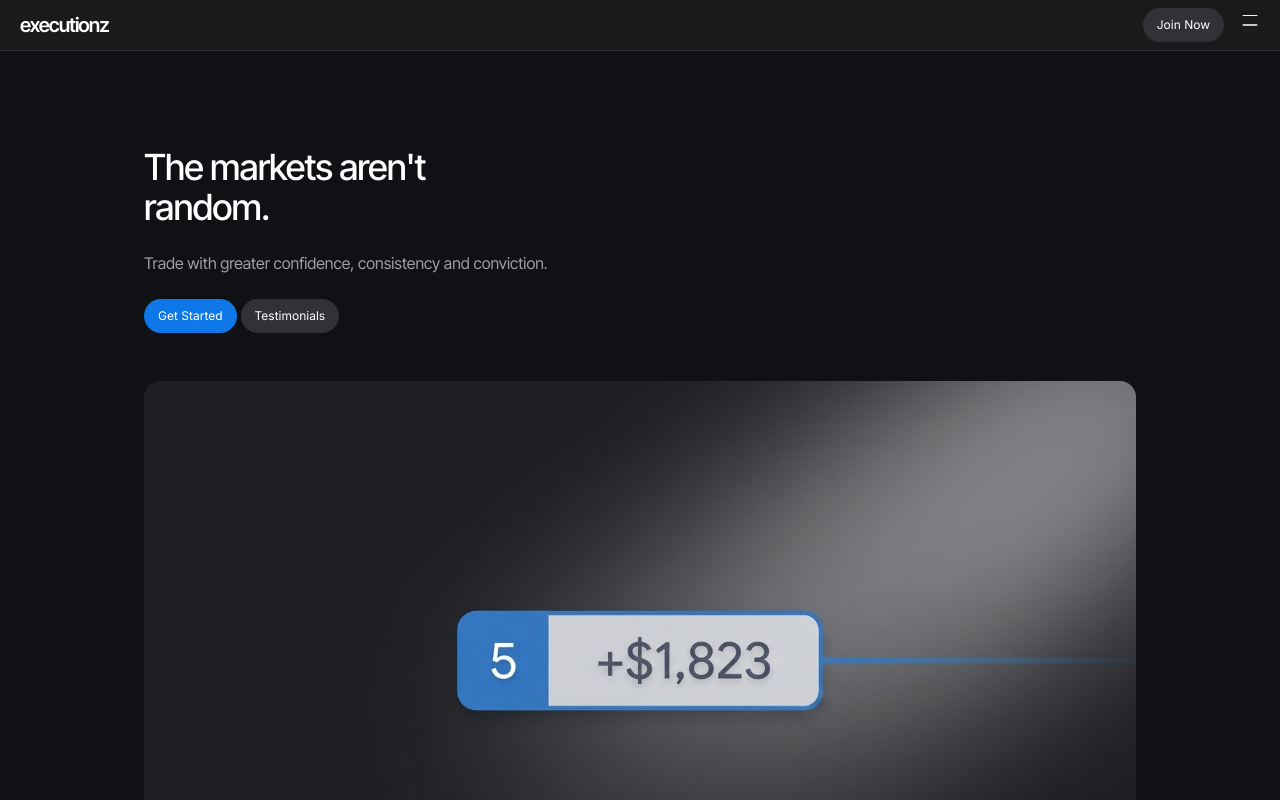
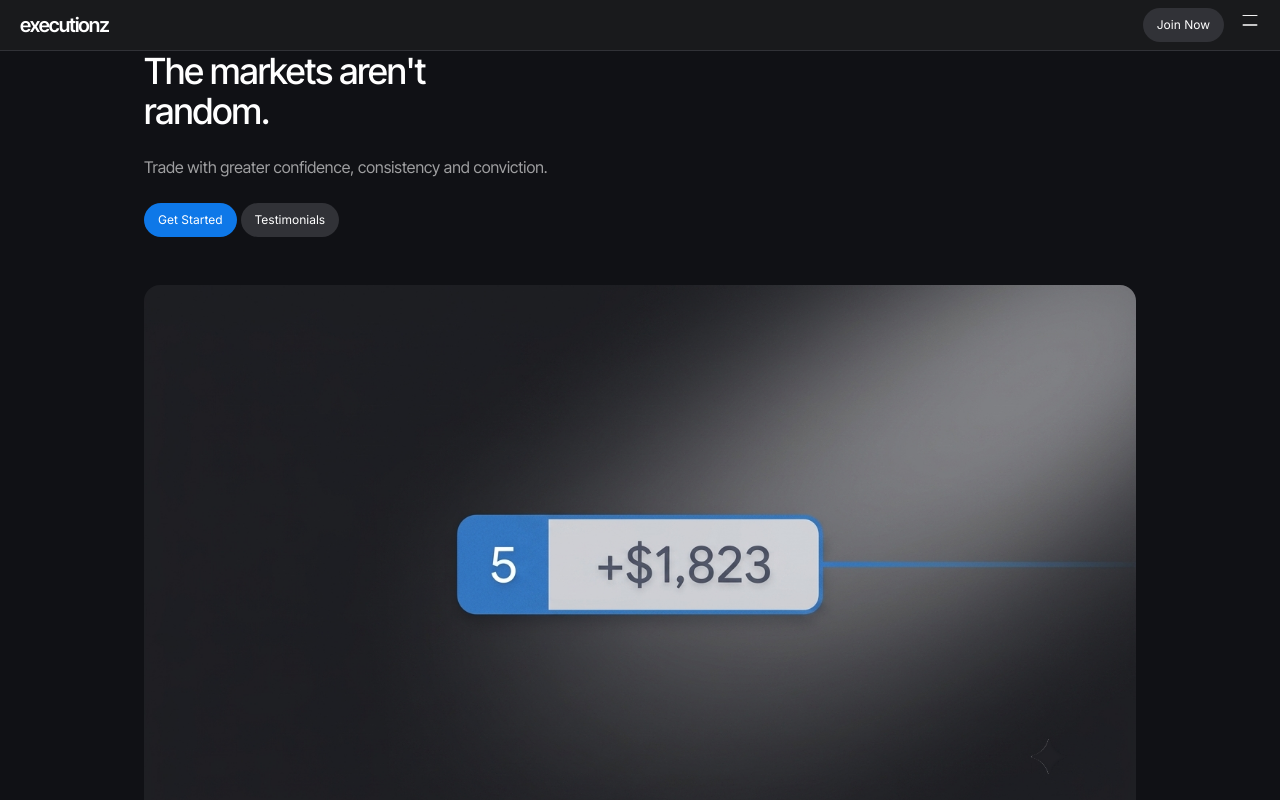
Before and after one commit to w1mayankz/Executionz, a React (Create React App) app: page / in a window 1280 px wide. Shown: the top 800 px of the page. Built offline with nearby package versions, Linux system fonts and the light colour scheme.

Commit message:
Update App.js

```diff
--- a/src/App.js
+++ b/src/App.js
@@ -277,7 +277,7 @@ export default function App() {
       {activePage === "home" ? (
         <div key="home" className="slide-down-active">
           <section id="home" className="bg-[#101115] scroll-mt-32 w-full pb-24">
-            <main className="max-w-5xl mx-auto px-4 pt-24 font-['Inter_Tight']">
+            <main className="max-w-5xl mx-auto px-4 pt-26 font-['Inter_Tight']">
               <h1 className="text-white text-4xl font-medium tracking-tight font-['Inter_Tight']">
                 {"The markets aren't "}
                 <span className="md:block">random.</span>
```
